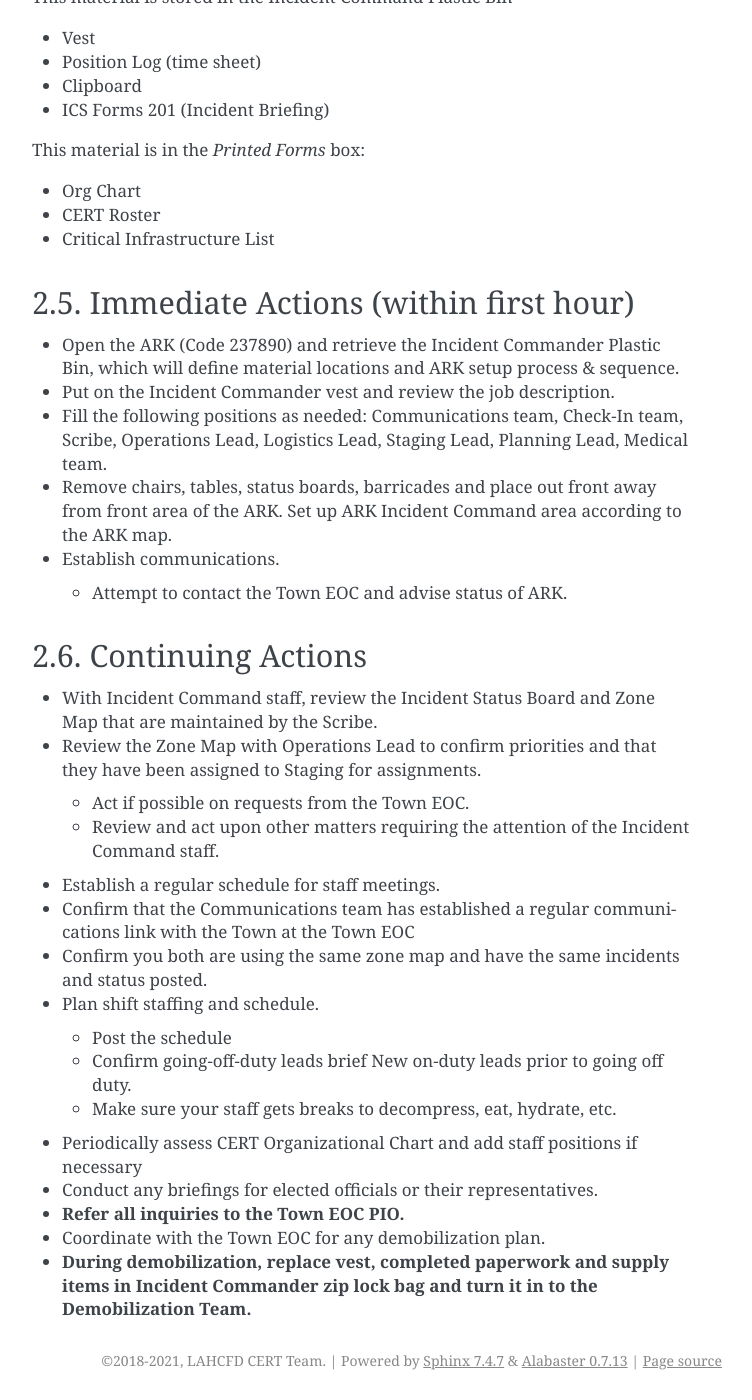
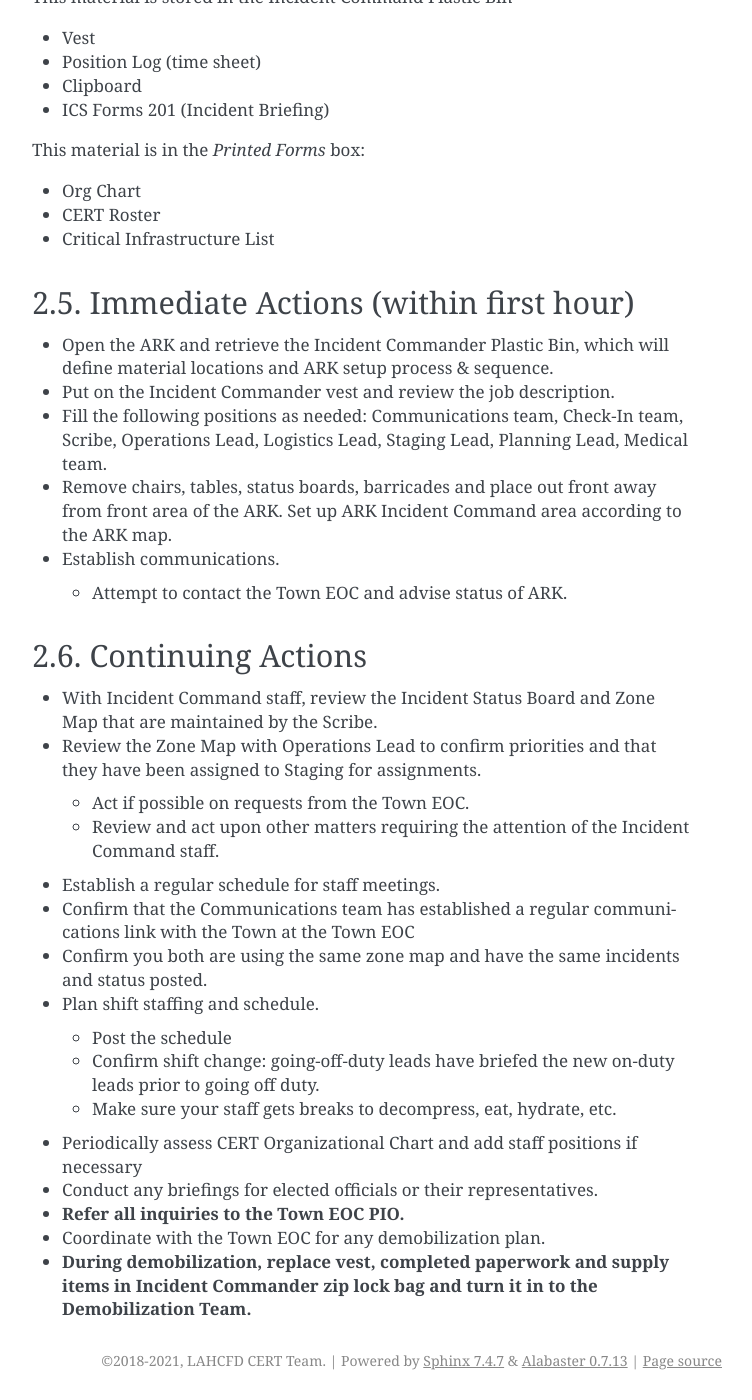
Before and after one commit to neilkatin/lah-cert-positions-guide, a Sphinx documentation site: the page built from source/incident-commander.md, in a window 1280 px wide and 1400 px high, scrolled down 789 px. Shown: the whole window, without its empty margins (388-1140 px from the left). Built offline with Sphinx 7.4.7, drawn with Linux system fonts in a browser that asks for light colours.

Commit message:
remove ark code

```diff
--- a/source/incident-commander.md
+++ b/source/incident-commander.md
@@ -43,7 +43,7 @@ This material is in the *Printed Forms* box:
 
 ## Immediate Actions \(within first hour\)
 
-* Open the ARK \(Code 237890\) and retrieve the Incident Commander Plastic Bin, which will define material locations and ARK setup process & sequence.
+* Open the ARK and retrieve the Incident Commander Plastic Bin, which will define material locations and ARK setup process & sequence.
 
 * Put on the Incident Commander vest and review the job description.
 
@@ -75,7 +75,7 @@ This material is in the *Printed Forms* box:
 
   * Post the schedule
 
-  * Confirm going-off-duty leads brief New on-duty leads prior to going off duty.
+  * Confirm shift change: going-off-duty leads have briefed the new on-duty leads prior to going off duty.
 
   * Make sure your staff gets breaks to decompress, eat, hydrate, etc.
 
```
